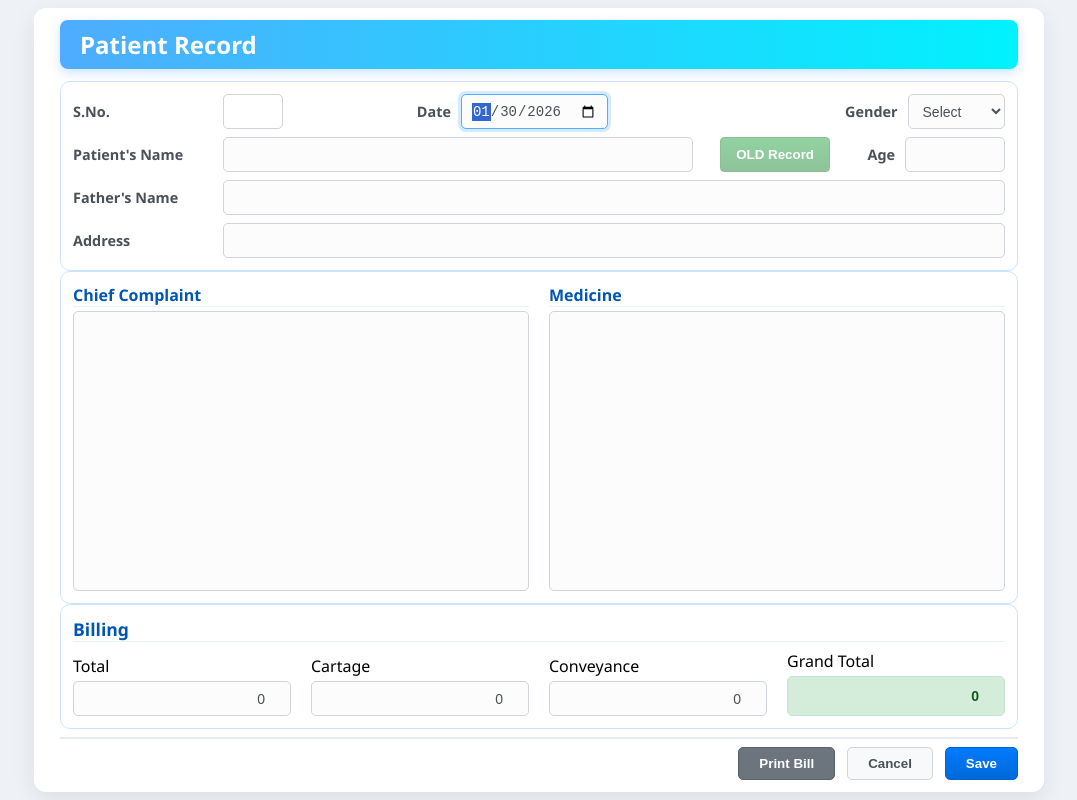
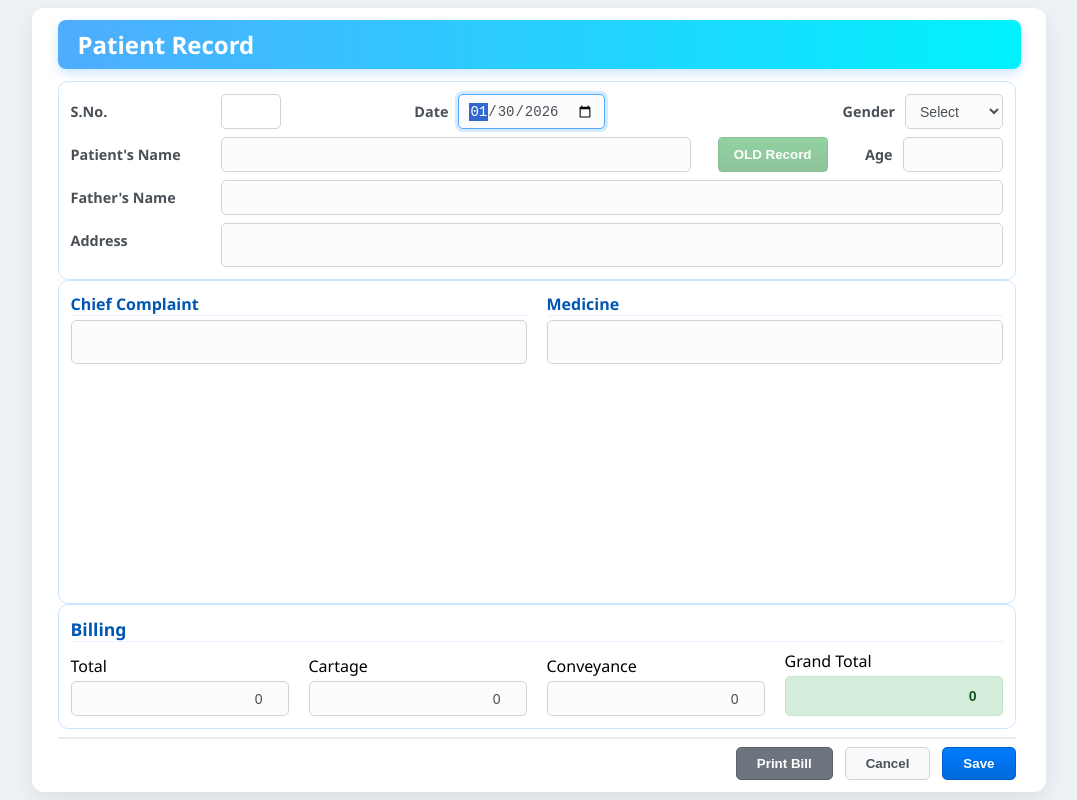
Before and after one commit to sahilcingh/Patient-Record-App, a React (Vite) app in the folder frontend/: page / in a window 1280 px wide. Shown: the whole page, without its empty margins (101-1178 px from the left). Built offline with nearby package versions, Linux system fonts and the light colour scheme; no server answers.

Commit message:
Implemented the dynamic sizing of the medicine and complaint block 5

```diff
--- a/frontend/public/app.js
+++ b/frontend/public/app.js
@@ -39,7 +39,7 @@
         const tableBody = getEl("historyTableBody");
         const closeModalBtn = getEl("closeModalBtn");
 
-        // Textareas
+        // Textareas that need auto-resize
         const addressBox = form.querySelector(".address-box");
         const complaintBox = form.querySelectorAll(".large-box")[0];
         const medicineBox = form.querySelectorAll(".large-box")[1];
@@ -52,22 +52,22 @@
             oldRecordBtn.style.cursor = "not-allowed";
         }
 
-        /* ================= 1. AUTO-EXPAND LOGIC (ROBUST) ================= */
+        /* ================= 1. AUTO-EXPAND LOGIC ================= */
         function adjustTextareaHeight(el) {
             if (!el) return;
-            // Force reset to calculate shrink
+            // 1. Reset height to auto to correctly calculate new scrollHeight (shrink if deleted)
             el.style.height = "auto";
-            // Calculate new height (scrollHeight includes padding)
-            // Add 2px buffer to prevent jitter
-            el.style.height = (el.scrollHeight + 2) + "px";
+            // 2. Set new height based on content + small buffer
+            el.style.height = (el.scrollHeight + 5) + "px";
         }
 
         // Attach listeners for live typing
         [addressBox, complaintBox, medicineBox].forEach(box => {
             if(box) {
                 box.addEventListener("input", () => adjustTextareaHeight(box));
-                // Also trigger on focus just in case
+                // Also trigger on focus/blur to be safe
                 box.addEventListener("focus", () => adjustTextareaHeight(box));
+                box.addEventListener("blur", () => adjustTextareaHeight(box));
             }
         });
 
@@ -144,18 +144,19 @@
             });
         }
 
-        /* ================= AUTOCOMPLETE & FILL (UPDATED) ================= */
+        /* ================= AUTOCOMPLETE & FILL ================= */
         function autoFillPatientDetails(record) {
             patientNameInput.value = record.B_PName || "";
             fatherNameInput.value = record.B_FName || "";
             if(sexInput) sexInput.value = record.B_Sex || "";
             if(ageInput) ageInput.value = record.B_Age || "";
 
-            if(addressBox) {
-                addressBox.value = record.B_To || "";
-                // Use setTimeout to allow DOM update before resizing
-                setTimeout(() => adjustTextareaHeight(addressBox), 0);
-            }
+            if(addressBox) addressBox.value = record.B_To || "";
+
+            // DELAYED RESIZE (Crucial for Mobile)
+            setTimeout(() => {
+                adjustTextareaHeight(addressBox);
+            }, 50);
 
             if(oldRecordBtn) { oldRecordBtn.disabled = false; oldRecordBtn.style.opacity = "1"; oldRecordBtn.style.cursor = "pointer"; }
         }
@@ -349,12 +350,12 @@
             if(complaintBox) complaintBox.value = record.B_Perticu1 || "";
             if(medicineBox) medicineBox.value = record.B_Perticu2 || "";
 
-            // FORCE RESIZE with Timeout (Critical for Mobile)
+            // DELAYED RESIZE (Crucial for Mobile)
             setTimeout(() => {
                 adjustTextareaHeight(addressBox);
                 adjustTextareaHeight(complaintBox);
                 adjustTextareaHeight(medicineBox);
-            }, 0);
+            }, 50);
 
             snoInput.value = record.B_Sno || "";
             if (visitDate && record.B_Date) visitDate.value = new Date(record.B_Date).toISOString().split('T')[0];
--- a/frontend/src/App.css
+++ b/frontend/src/App.css
@@ -51,13 +51,14 @@ body {
 .header h1 { margin: 0; font-size: 1.5rem; font-weight: 600; }
 .date { font-weight: 600; color: #e3f2fd; font-size: 0.9rem; }
 
-/* FORM LAYOUT */
+/* FORM LAYOUT - SCROLLABLE */
 #patientForm {
   display: flex;
   flex-direction: column;
   flex: 1;
   justify-content: space-between;
-  overflow-y: auto;
+  overflow-y: auto; /* IMPORTANT: Allows the whole form to scroll */
+  padding-right: 5px; /* Prevent scrollbar overlapping content */
 }
 
 .section {
@@ -84,22 +85,24 @@ body {
 .grow { flex: 1; display: flex; position: relative; }
 .grow input { width: 100%; }
 
-/* === AUTO-RESIZING BOXES (UPDATED) === */
+/* === AUTO-RESIZING BOXES (FIXED) === */
+/* Removed 'flex: 1' to allow natural growth */
 .address-box {
-    flex: 1;
+    width: 100%;
     min-height: 35px;
     resize: none;
-    overflow-y: hidden !important; /* Force hide scrollbar */
+    overflow-y: hidden !important; /* STRICTLY NO SCROLLBAR */
     display: block;
+    height: auto;
 }
 
 .large-box {
     width: 100%;
-    flex: 1;
+    min-height: 40px;
     resize: none;
-    min-height: 40px;
-    overflow-y: hidden !important; /* Force hide scrollbar */
+    overflow-y: hidden !important; /* STRICTLY NO SCROLLBAR */
     display: block;
+    height: auto;
 }
 
 /* ... Standard Styles ... */
@@ -122,7 +125,9 @@ body {
 .close-modal { font-size: 24px; cursor: pointer; border: none; background: none; color: #aaa; }
 
 .section.two-col { display: grid; grid-template-columns: 1fr 1fr; gap: 20px; flex: 1; min-height: 0; }
-.two-col > div { display: flex; flex-direction: column; height: 100%; }
+/* Removed 'height: 100%' from children to allow growth */
+.two-col > div { display: flex; flex-direction: column; }
+
 h3 { margin-top: 0; color: #0056b3; font-size: 1rem; margin-bottom: 0.5vh; border-bottom: 1px solid #e6f2ff; }
 
 .billing-section { flex: 0 0 auto; }
@@ -154,9 +159,10 @@ button.danger { background: linear-gradient(to bottom, #dc3545, #c82333); color:
 
   input, select { width: 100%; height: 45px; }
 
-  /* ALLOW JS TO CONTROL HEIGHT */
+  /* FORCE TEXTAREA TO GROW */
   textarea {
       min-height: 45px;
+      height: auto;
   }
 
   .right-align { text-align: left; }
```
